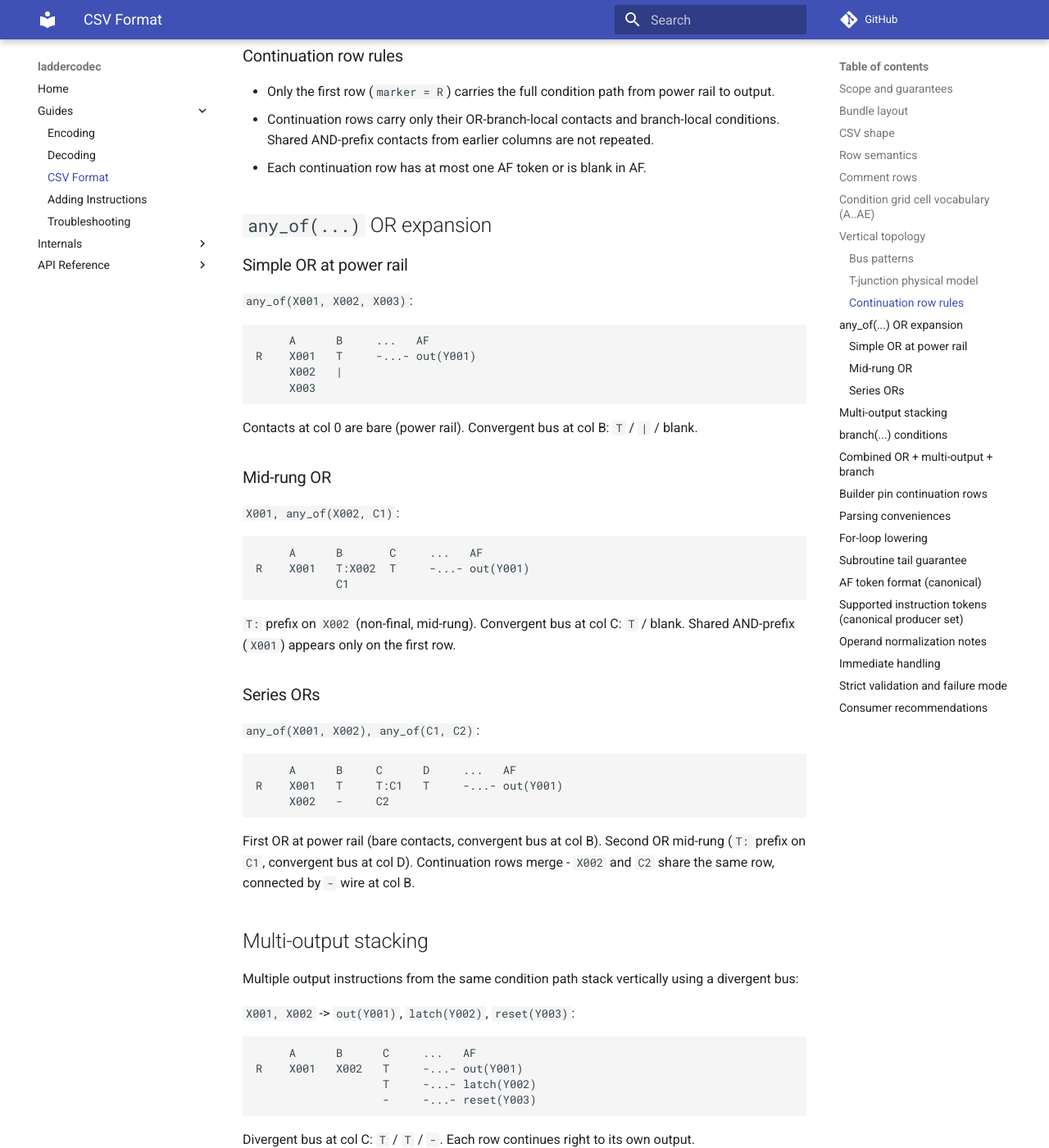
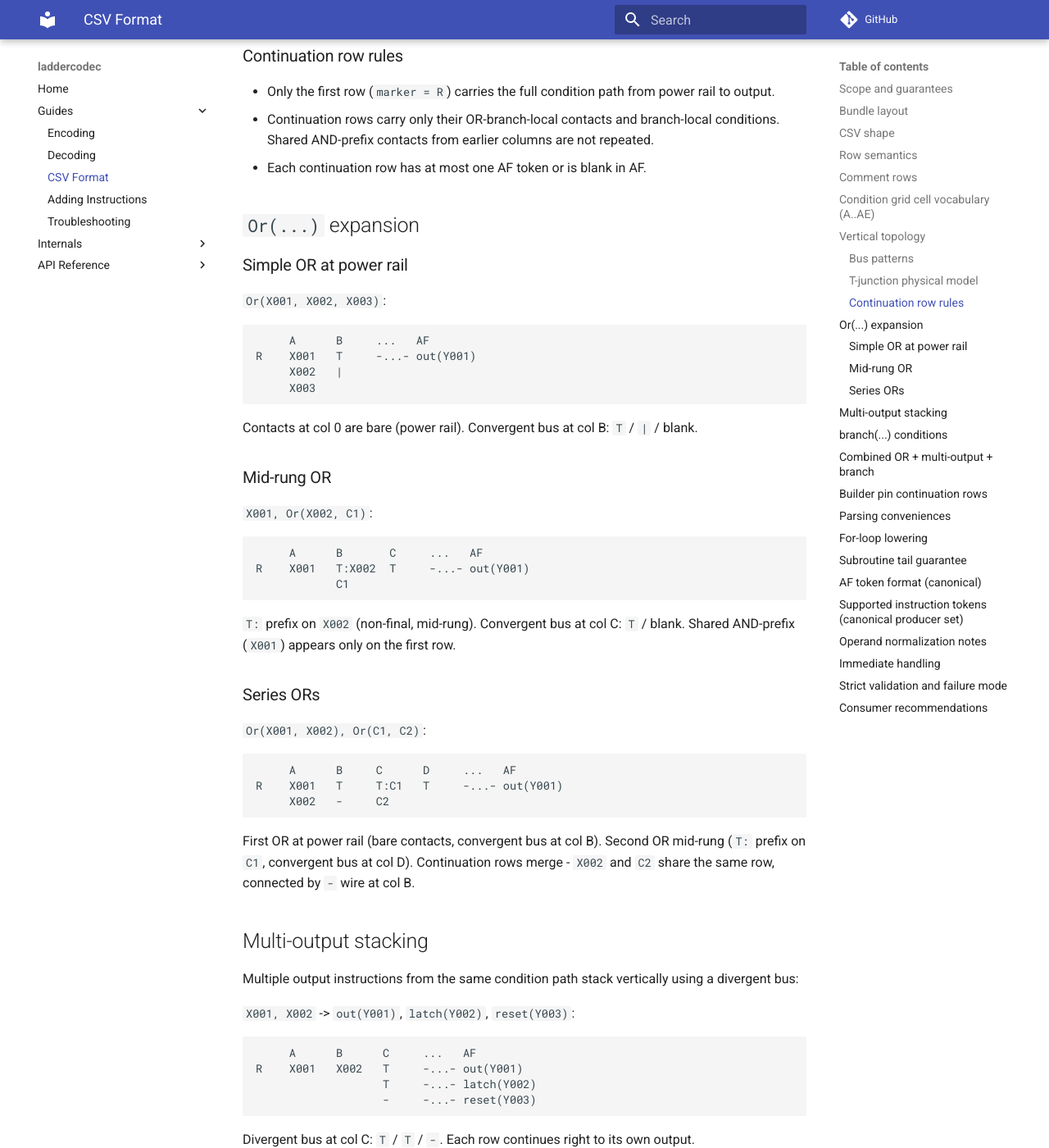
Before and after one commit to ssweber/laddercodec, an MkDocs documentation site: the page built from docs/guides/csv-format.md, in a window 1280 px wide and 1400 px high, scrolled down 4218 px. Shown: the whole window at 82% size. Built offline with MkDocs 1.6.1 and Material for MkDocs 9.7.7, drawn with Linux system fonts in a browser that asks for light colours; comment, search, counter and statistics services are not loaded; some of the changed text lies outside the part shown.

Commit message:
docs: update Pyrung condition helper names

````diff
--- a/docs/guides/csv-format.md
+++ b/docs/guides/csv-format.md
@@ -115,7 +115,7 @@ No explicit `+` topology token is emitted.
 
 ## Vertical topology
 
-OR conditions (`any_of`), multi-output stacking, and `branch()` conditions all
+OR conditions (`Or()`), multi-output stacking, and `branch()` conditions all
 use continuation rows within a rung. These mechanisms share the same vertical
 space - OR branch rows double as multi-output and branch rows.
 
@@ -173,11 +173,11 @@ merge/split columns even when their own column has no marker below.
   conditions. Shared AND-prefix contacts from earlier columns are not repeated.
 - Each continuation row has at most one AF token or is blank in AF.
 
-## `any_of(...)` OR expansion
+## `Or(...)` expansion
 
 ### Simple OR at power rail
 
-`any_of(X001, X002, X003)`:
+`Or(X001, X002, X003)`:
 
 ```text
      A      B     ...   AF
@@ -191,7 +191,7 @@ blank.
 
 ### Mid-rung OR
 
-`X001, any_of(X002, C1)`:
+`X001, Or(X002, C1)`:
 
 ```text
      A      B       C     ...   AF
@@ -204,7 +204,7 @@ blank. Shared AND-prefix (`X001`) appears only on the first row.
 
 ### Series ORs
 
-`any_of(X001, X002), any_of(C1, C2)`:
+`Or(X001, X002), Or(C1, C2)`:
 
 ```text
      A      B     C      D     ...   AF
@@ -261,7 +261,7 @@ When a rung has both OR conditions and multiple outputs/branches, they share the
 same set of continuation rows. The OR branches provide the rows needed for the
 outputs.
 
-`X001, any_of(X002, X003, X004)` -> `out(Y001)`, `branch(C1): out(Y002)`,
+`X001, Or(X002, X003, X004)` -> `out(Y001)`, `branch(C1): out(Y002)`,
 `out(Y003)`:
 
 ```text
````
Also changed, not shown: 3 other files.
